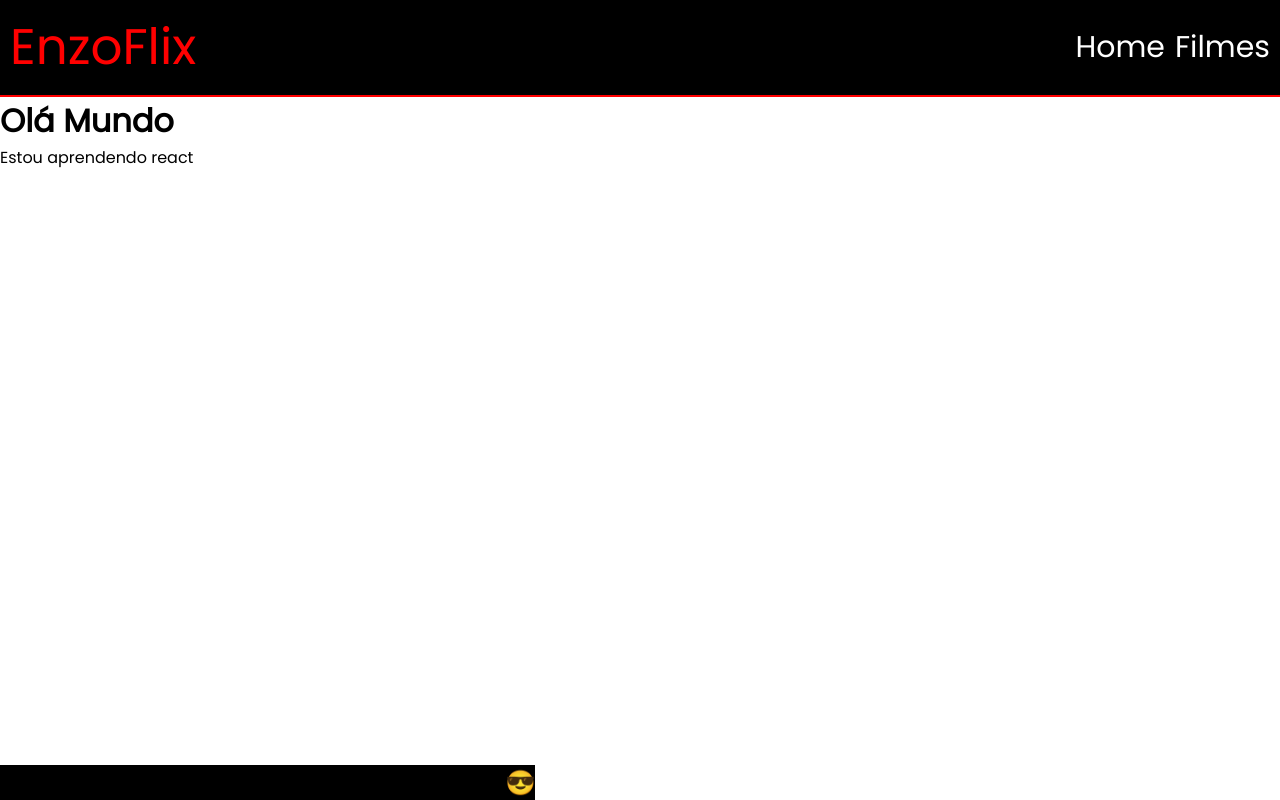
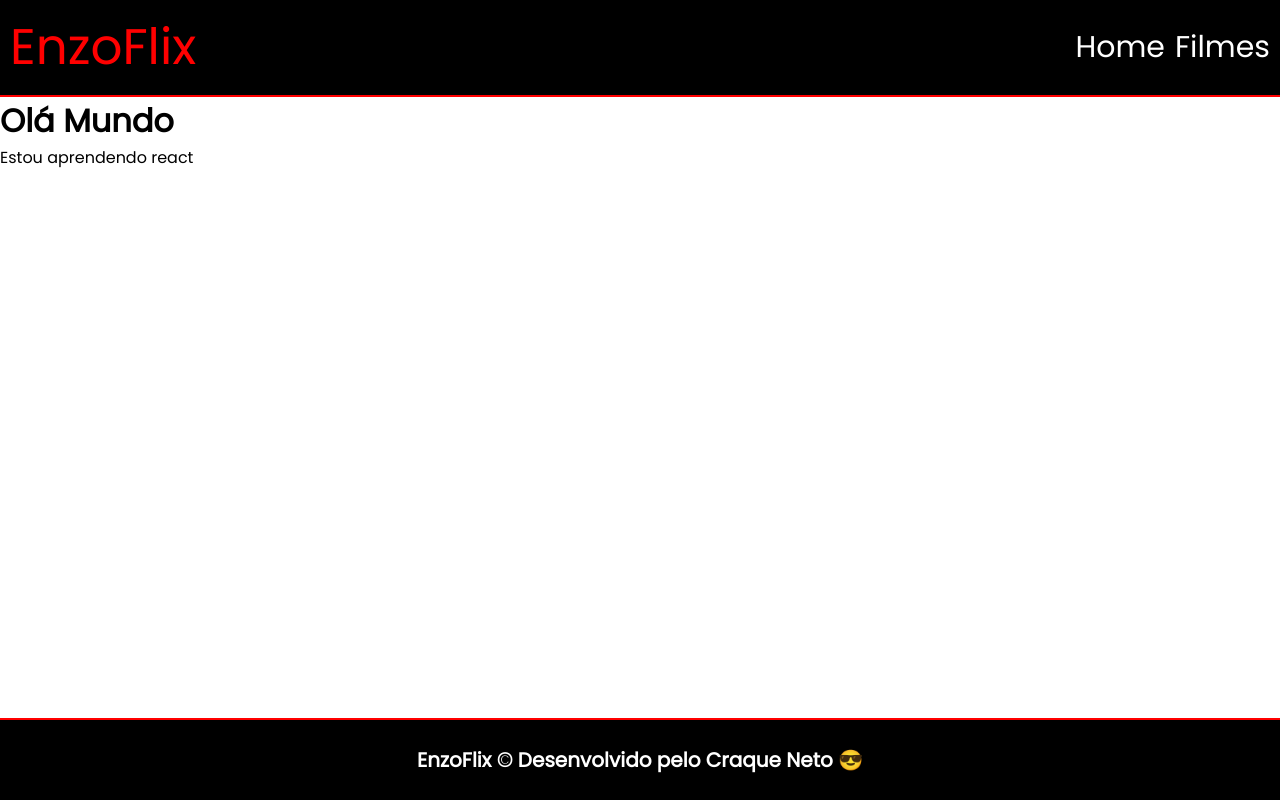
Before and after one commit to EnzoSantoss/projeto-react, a React (Vite) app: page / in a window 1280 px wide. Built offline with nearby package versions, Linux system fonts and the light colour scheme.

Commit message:
estilo do footer

```diff
--- a/src/components/Footer/Footer.modules.scss
+++ b/src/components/Footer/Footer.modules.scss
@@ -1,6 +1,15 @@
-.footer {
+.footer-div {
   position: fixed;
+  width: 100%;
   bottom: 0;
-  left: 0;
   background-color: black;
+  display: flex;
+  justify-content: center;
+  padding: 25px;
+  border-top: 2px solid red;
+
+  h2 {
+    color: white;
+    font-size: 20px;
+  }
 }
--- a/src/components/Footer/index.tsx
+++ b/src/components/Footer/index.tsx
@@ -1,7 +1,7 @@
 import "./Footer.modules.scss";
 export default function Footer() {
   return (
-    <footer className={"footer"}>
+    <footer className={"footer-div"}>
       <h2>EnzoFlix &copy; Desenvolvido pelo Craque Neto 😎</h2>
     </footer>
   );
```
